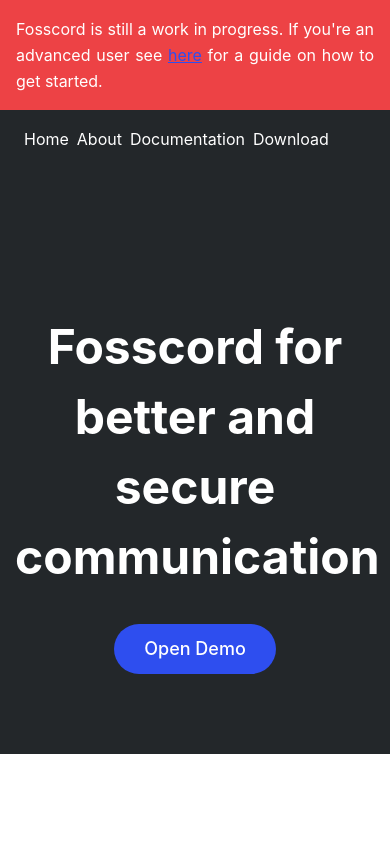
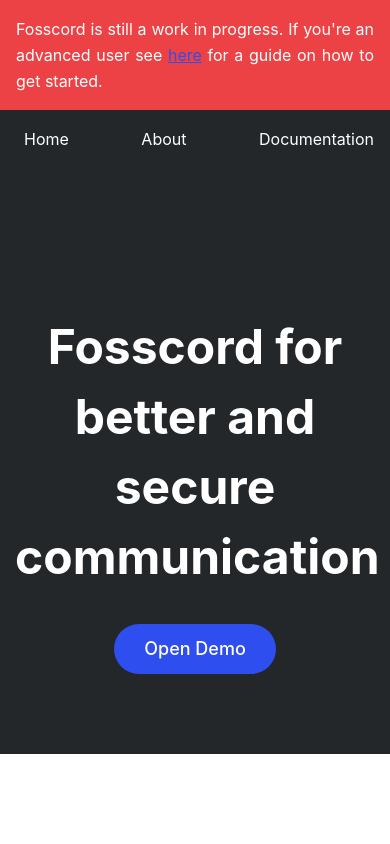
Before and after one commit to dmitritruf/fosscord-web, a Nuxt app: page / in a window 390 px wide. Shown: the top 844 px of the page. Built offline with nearby package versions, Linux system fonts and the light colour scheme.

Commit message:
:bug: fix about navbar + remove download

```diff
--- a/components/about.vue
+++ b/components/about.vue
@@ -3,7 +3,7 @@
     <div class="container px-xl-0">
       <div class="row mt-10">
         <div class="col-lg-12 col-md-12 about_container">
-          <div>
+          <div style="width: 100%">
             <h2 class="small">About:</h2>
             <div
               class="mt-1 mb-35 f-22 color-heading text-adaptive description"
@@ -80,13 +80,13 @@
             community. Everything is configurable in the server config and
             everyone can add their own features, so that it is not opinionated.
             <br /><br />
+            <img
+              src="https://docs.fosscord.com/img/architecture.png"
+              width="100%"
+            />
             <a
               class="about_links"
-              href="https://docs.fosscord.com/img/architecture.png"
-              >Fosscord architecture concept map</a
-            >
-            <a
-              class="about_links"
+              target="_blank"
               href="https://docs.fosscord.com/resources.html"
               >Fosscord contribution ressources</a
             >
--- a/components/hero.vue
+++ b/components/hero.vue
@@ -99,6 +99,10 @@
   flex-direction: column;
 }
 
+#hero_container #nav .link {
+  color: white;
+}
+
 @media screen and (max-width: 600px) {
   #hero {
     padding-top: 0;
--- a/components/navbar.vue
+++ b/components/navbar.vue
@@ -4,7 +4,7 @@
       <div id="navbar_left">
         <NuxtLink to="/" class="link logo color-main">fosscord.com</NuxtLink>
       </div>
-      <div class="">
+      <div class="navbar_right">
         <NuxtLink to="/" class="link mr-15 color-main nav_link" id="back_button"
           >Home</NuxtLink
         >
@@ -17,12 +17,14 @@
           class="link mx-15 color-main nav_link"
           >Documentation</a
         >
+        <!--
         <a
           href="https://github.com/fosscord/fosscord"
           target="_blank"
           class="link mx-15 color-main nav_link"
           >Download</a
         >
+        -->
       </div>
     </div>
   </nav>
@@ -37,4 +39,22 @@
   align-items: center;
   justify-content: space-between;
 }
+
+#nav .link {
+  color: #2e2e2e;
+}
+
+@media (prefers-color-scheme: dark) {
+  #nav .link {
+    color: white;
+  }
+}
+
+@media screen and (max-width: 600px) {
+  .navbar_right {
+    display: flex;
+    width: 100%;
+    justify-content: space-between;
+  }
+}
 </style>
```
